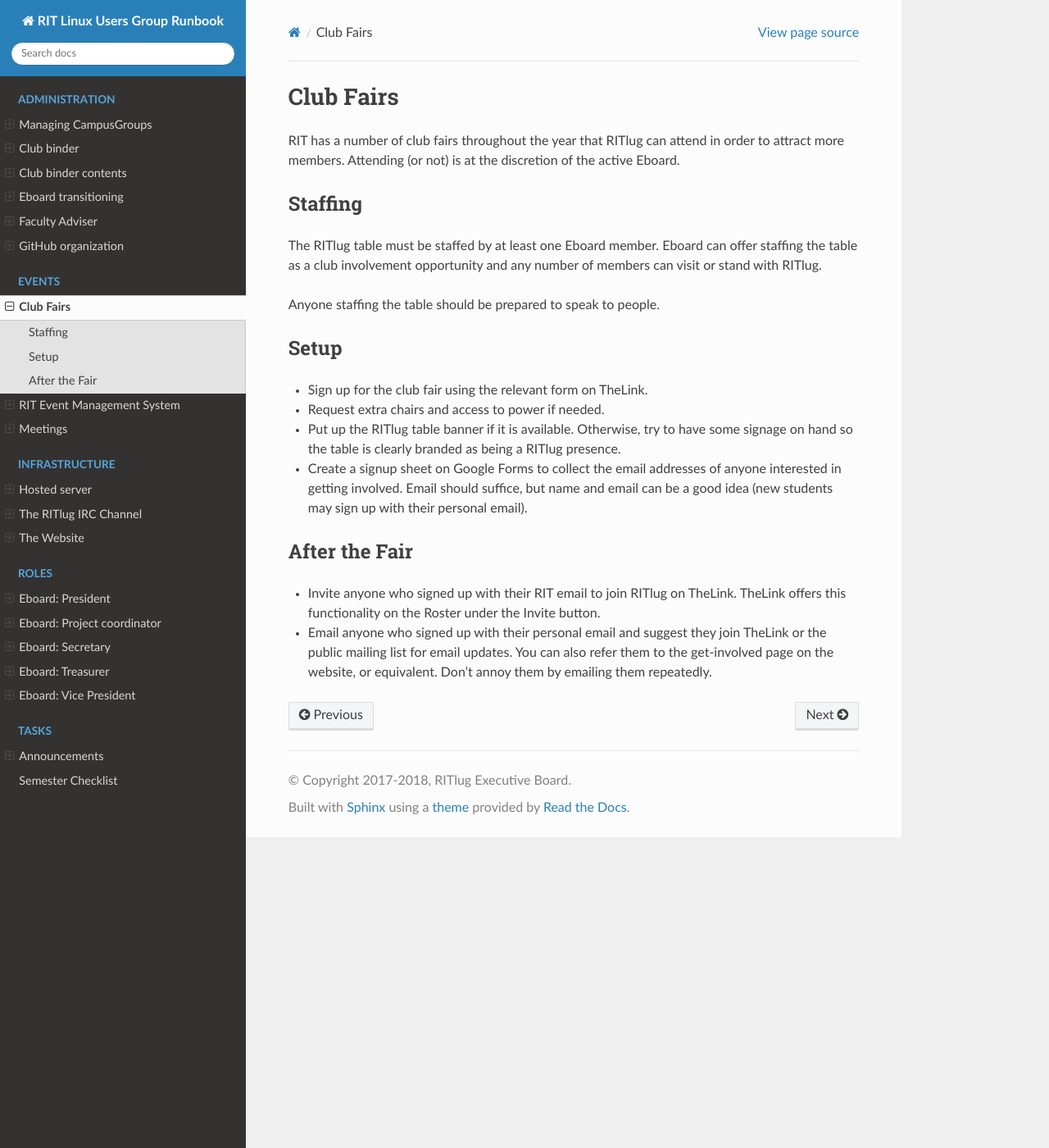
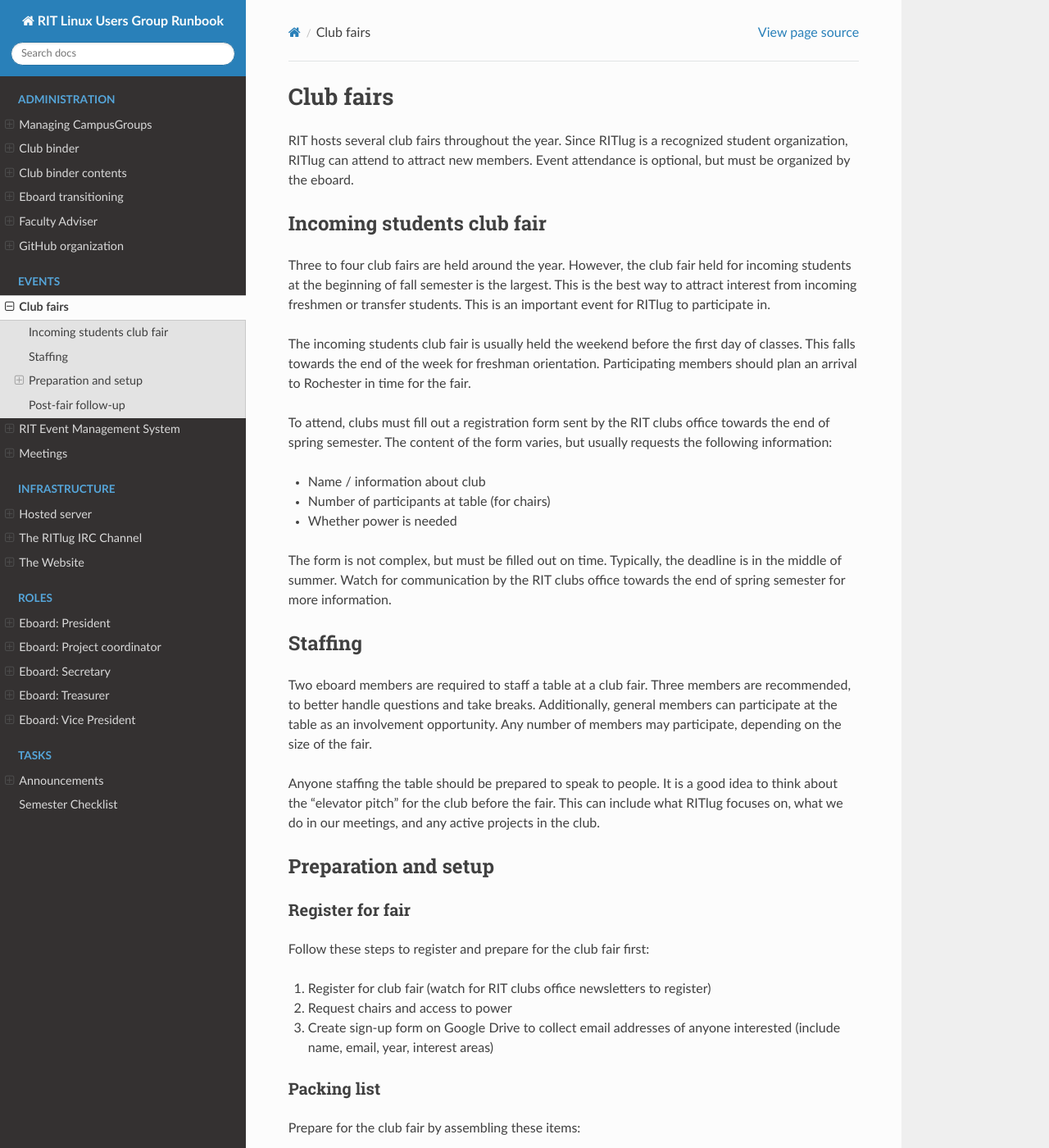
Before and after one commit to RITlug/runbook, a Sphinx documentation site: the page built from docs/events/club-fairs.rst, in a window 1280 px wide and 1400 px high. Shown: the whole window at 82% size. Built offline with Sphinx 7.4.7 and the Read the Docs theme 2.0.0, drawn with Linux system fonts in a browser that asks for light colours; formulas are drawn with MathJax 3; some of the changed text lies outside the part shown.

Commit message:
Improve club fairs page to be more detailed and accurate
This commit specifically addresses the following:

* Follow style guide for Sphinx-based docs

* Add section specifically on club fair for incoming students

* Change requirements on staffing

    * Two eboard members required

    * Suggestions for ways to prep for staffing booth

* Rework preparation and setup section:

    * Registering / preparing for fair

    * Add packing list

    * Detail day-of setup

* Add note about retrospectives in post-fair follow-up

```diff
--- a/docs/events/club-fairs.rst
+++ b/docs/events/club-fairs.rst
@@ -1,36 +1,115 @@
-Club Fairs
-==========
+##########
+Club fairs
+##########
 
-RIT has a number of club fairs throughout the year that RITlug can attend in order to attract more members.
-Attending (or not) is at the discretion of the active Eboard.
+RIT hosts several club fairs throughout the year.
+Since RITlug is a recognized student organization, RITlug can attend to attract new members.
+Event attendance is optional, but must be organized by the eboard.
 
+
+***************************
+Incoming students club fair
+***************************
+
+Three to four club fairs are held around the year.
+However, the club fair held for incoming students at the beginning of fall semester is the largest.
+This is the best way to attract interest from incoming freshmen or transfer students.
+This is an important event for RITlug to participate in.
+
+The incoming students club fair is usually held the weekend before the first day of classes.
+This falls towards the end of the week for freshman orientation.
+Participating members should plan an arrival to Rochester in time for the fair.
+
+To attend, clubs must fill out a registration form sent by the RIT clubs office towards the end of spring semester.
+The content of the form varies, but usually requests the following information:
+
+- Name / information about club
+
+- Number of participants at table (for chairs)
+
+- Whether power is needed
+
+The form is not complex, but must be filled out on time.
+Typically, the deadline is in the middle of summer.
+Watch for communication by the RIT clubs office towards the end of spring semester for more information.
+
+
+********
 Staffing
---------
+********
 
-The RITlug table must be staffed by at least one Eboard member.
-Eboard can offer staffing the table as a club involvement opportunity and any number of members can visit or stand with RITlug.
+Two eboard members are required to staff a table at a club fair.
+Three members are recommended, to better handle questions and take breaks.
+Additionally, general members can participate at the table as an involvement opportunity.
+Any number of members may participate, depending on the size of the fair.
 
 Anyone staffing the table should be prepared to speak to people.
+It is a good idea to think about the "elevator pitch" for the club before the fair.
+This can include what RITlug focuses on, what we do in our meetings, and any active projects in the club.
 
-Setup
------
+*********************
+Preparation and setup
+*********************
 
--  Sign up for the club fair using the relevant form on TheLink.
+Register for fair
+=================
 
--  Request extra chairs and access to power if needed.
+Follow these steps to register and prepare for the club fair first:
 
--  Put up the RITlug table banner if it is available.
-   Otherwise, try to have some signage on hand so the table is clearly branded as being a RITlug presence.
+#. Register for club fair (watch for RIT clubs office newsletters to register)
 
--  Create a signup sheet on Google Forms to collect the email addresses of anyone interested in getting involved.
-   Email should suffice, but name and email can be a good idea (new students may sign up with their personal email).
+#. Request chairs and access to power
 
-After the Fair
---------------
+#. Create sign-up form on Google Drive to collect email addresses of anyone interested (include name, email, year, interest areas)
 
--  Invite anyone who signed up with their RIT email to join RITlug on TheLink.
-   TheLink offers this functionality on the Roster under the Invite button.
+Packing list
+============
 
--  Email anyone who signed up with their personal email and suggest they join TheLink or the public mailing list for email updates.
-   You can also refer them to the get-involved page on the website, or equivalent.
-   Don't annoy them by emailing them repeatedly.
+Prepare for the club fair by assembling these items:
+
+- Tablecloth (x1)
+
+- Printed RITlug banner (x1)
+
+- Laptops (x2)
+
+- Monitors (x2)
+
+- USB keyboard (x1)
+
+- USB mouse (x1)
+
+- Printed brochures / handouts
+
+- Any projects to display
+
+Day-of setup
+============
+
+On the day of the club fair, follow these steps:
+
+#. Spread out tablecloth across table
+
+#. Hang RITlug banner across table
+
+#. Set up monitors and connect them to laptops
+
+#. Display club website on one monitor, Google Drive form on other
+
+   - Keyboard and mouse should be attached to laptop with Google Drive form
+
+
+*******************
+Post-fair follow-up
+*******************
+
+- Write personal email to new addresses to introduce them to club, website, how to get involved (as a one-time message)
+
+- Add email addresses from Google Drive form to Google Groups mailing list (see :doc:`../tasks/announcements`)
+
+Be careful about sending too many emails.
+Too many emails may have the inverse effect.
+
+Additionally, the RITlug eboard should hold a retrospective in the next eboard meeting to evaluate how it went.
+This Runbook page should be a part of the discussion.
+Be sure to update anything on this page based on how a club fair went or improvements for next time.
```
